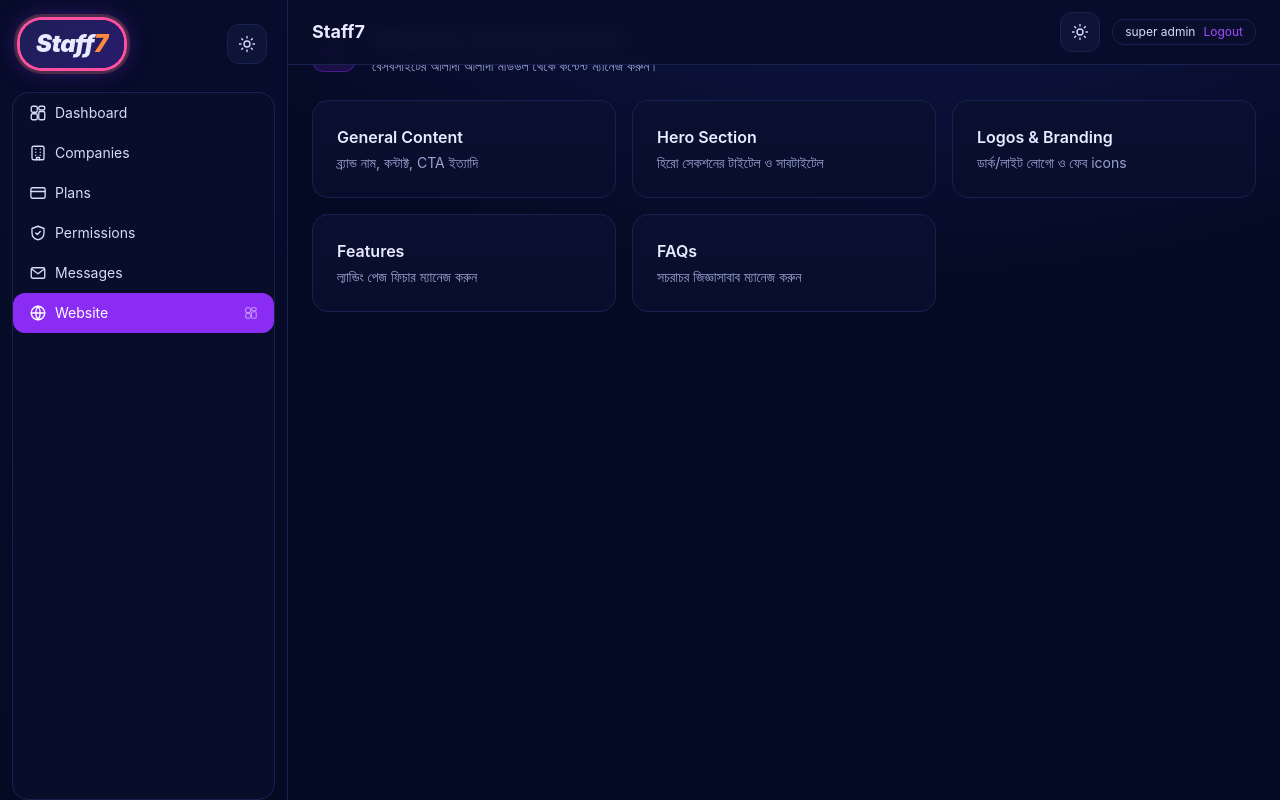
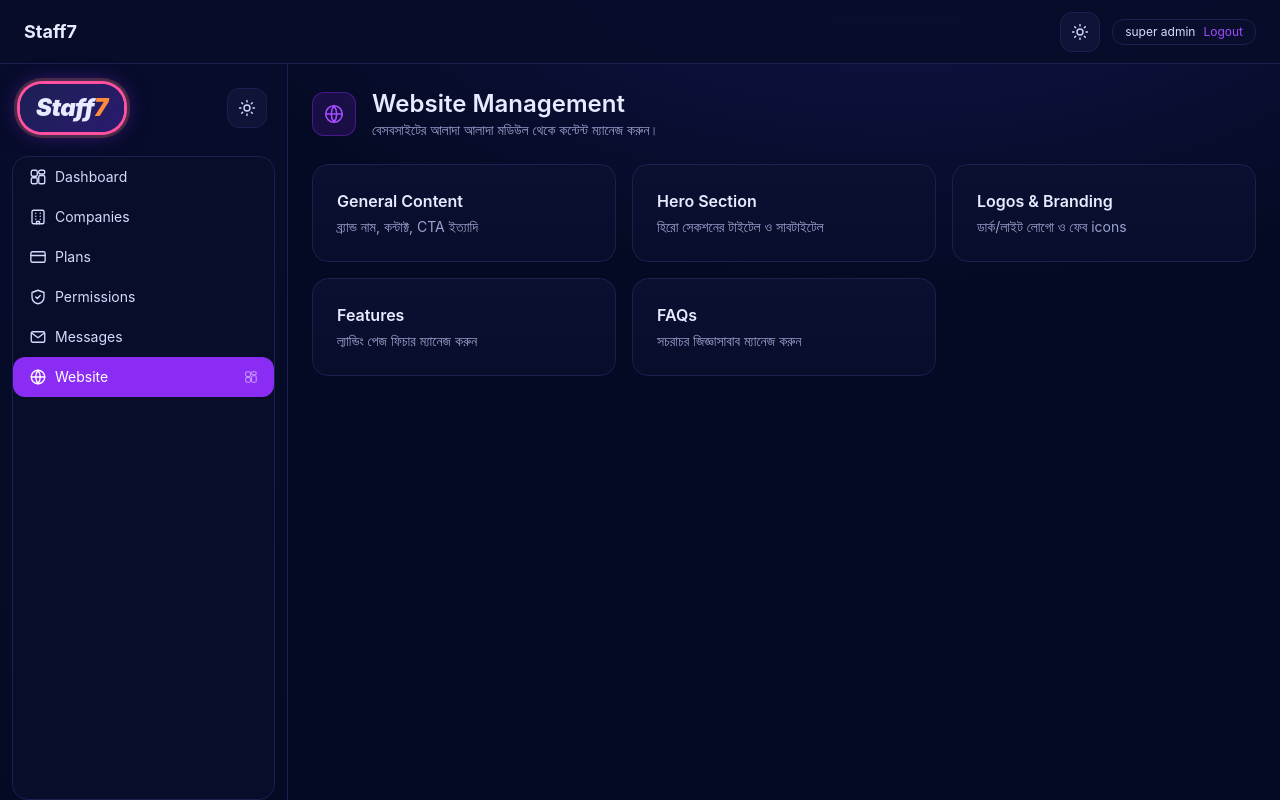
Before and after one commit to found-rahat/attendance-management-system, a Laravel app: page /super/site in a window 1280 px wide. Run offline with Laravel 12, Linux system fonts and the light colour scheme; a user stored in the database is signed in; data comes from the database, SQL or seed files in the repository; style sheets or scripts are compiled from the project's sources; some libraries are stand-ins or nearby versions.

Commit message:
Fix header overlap - header fixed height, sidebar below header, content shifted down

```diff
--- a/resources/js/Layouts/AppLayout.tsx
+++ b/resources/js/Layouts/AppLayout.tsx
@@ -127,7 +127,7 @@ export default function AppLayout({ children }: PropsWithChildren) {
     return (
         <div className="relative min-h-screen flex flex-col">
             {/* Top header - fixed full width */}
-            <header className="fixed top-0 left-0 right-0 z-40 flex items-center justify-between border-b border-line bg-nav/95 backdrop-blur px-6 py-3 lg:ml-[288px]">
+            <header className="fixed top-0 left-0 right-0 z-40 h-16 flex items-center justify-between border-b border-line bg-nav/95 backdrop-blur px-6">
                 <button
                     type="button"
                     className="text-brand-3 lg:hidden"
@@ -159,7 +159,7 @@ export default function AppLayout({ children }: PropsWithChildren) {
 
             {/* Sidebar - fixed, starts below header on desktop */}
             <aside
-                className={`fixed top-[64px] left-0 z-50 flex h-[calc(100vh-64px)] w-[288px] flex-col border-r border-line bg-linear-to-b from-aside-top to-bg transition-transform duration-200 lg:translate-x-0 lg:top-0 lg:h-full ${open ? 'translate-x-0' : '-translate-x-full'}`}
+                className={`fixed top-[64px] left-0 z-50 flex h-[calc(100vh-64px)] w-[288px] flex-col border-r border-line bg-linear-to-b from-aside-top to-bg transition-transform duration-200 lg:translate-x-0 ${open ? 'translate-x-0' : '-translate-x-full'}`}
             >
                 <div className="flex items-center justify-between gap-2 px-5 pt-5 pb-6">
                     <Logo />
@@ -253,7 +253,7 @@ export default function AppLayout({ children }: PropsWithChildren) {
             )}
 
             {/* Main content - shifted right for sidebar on desktop, below header */}
-            <div className="flex-1 flex flex-col lg:ml-[288px] pt-[64px] lg:pt-0 min-h-[calc(100vh-64px)]">
+            <div className="flex-1 flex flex-col lg:ml-[288px] pt-16 min-h-[calc(100vh-64px)]">
                 <main className="flex-1 overflow-y-auto p-4 lg:p-6">{children}</main>
             </div>
         </div>
```
